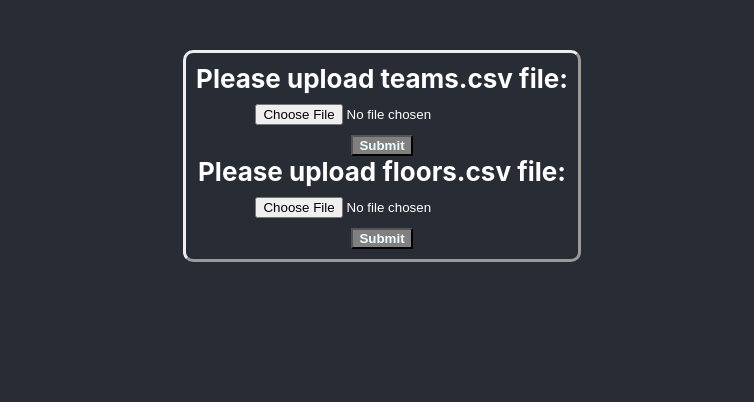
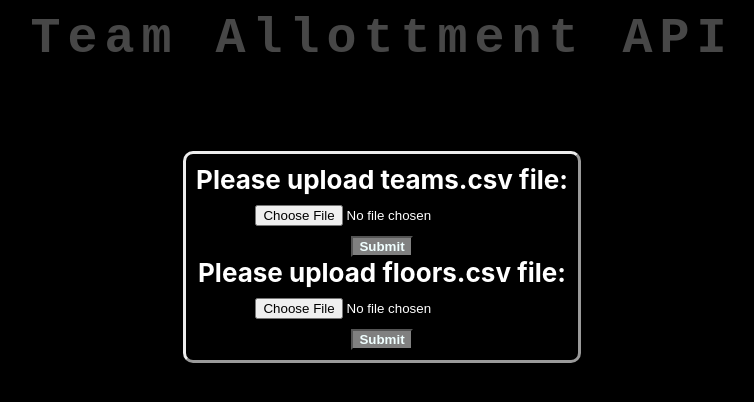
Before and after one commit to kalratanav/tamuhack_project, a React (Create React App) app in the folder my-app/: page / in a window 1280 px wide. Shown: the top 402 px of the page, without its empty margins (258-1012 px from the left). Built offline with nearby package versions, Linux system fonts and the light colour scheme.

Commit message:
making background darker

```diff
--- a/my-app/src/App.css
+++ b/my-app/src/App.css
@@ -15,7 +15,7 @@
 }
 
 .App-header {
-  background-color: #282c34;
+  background-color: black;
   min-height: 100vh;
   flex: auto;
   flex-direction: column;
@@ -54,3 +54,21 @@
   color: azure;
   font-weight: bold;
 }
+.title {
+  margin-top: 0;
+  padding-top: 10px;
+  color: hsl(0, 0%, 28%);
+  font-size: 50px;
+  font-weight: bold;
+  font-family: monospace;
+  letter-spacing: 7px;
+}
+
+.title span {
+  transition: 0.5s ease-out;
+}
+
+.title:hover span {
+  color: #fff;
+  text-shadow: 0 0 10px #fff, 0 0 20px #fff, 0 0 40px #fff;
+}
--- a/my-app/src/App.js
+++ b/my-app/src/App.js
@@ -19,6 +19,9 @@ function App() {
   return (
     <div className="App">
       <header className="App-header">
+        <div className='titleContainer'>
+          <h1 className='title'>Team Allottment API</h1>
+        </div>
         <div className='inputContainer'>
           <div className='box'>
           <div className='Form'>
```
